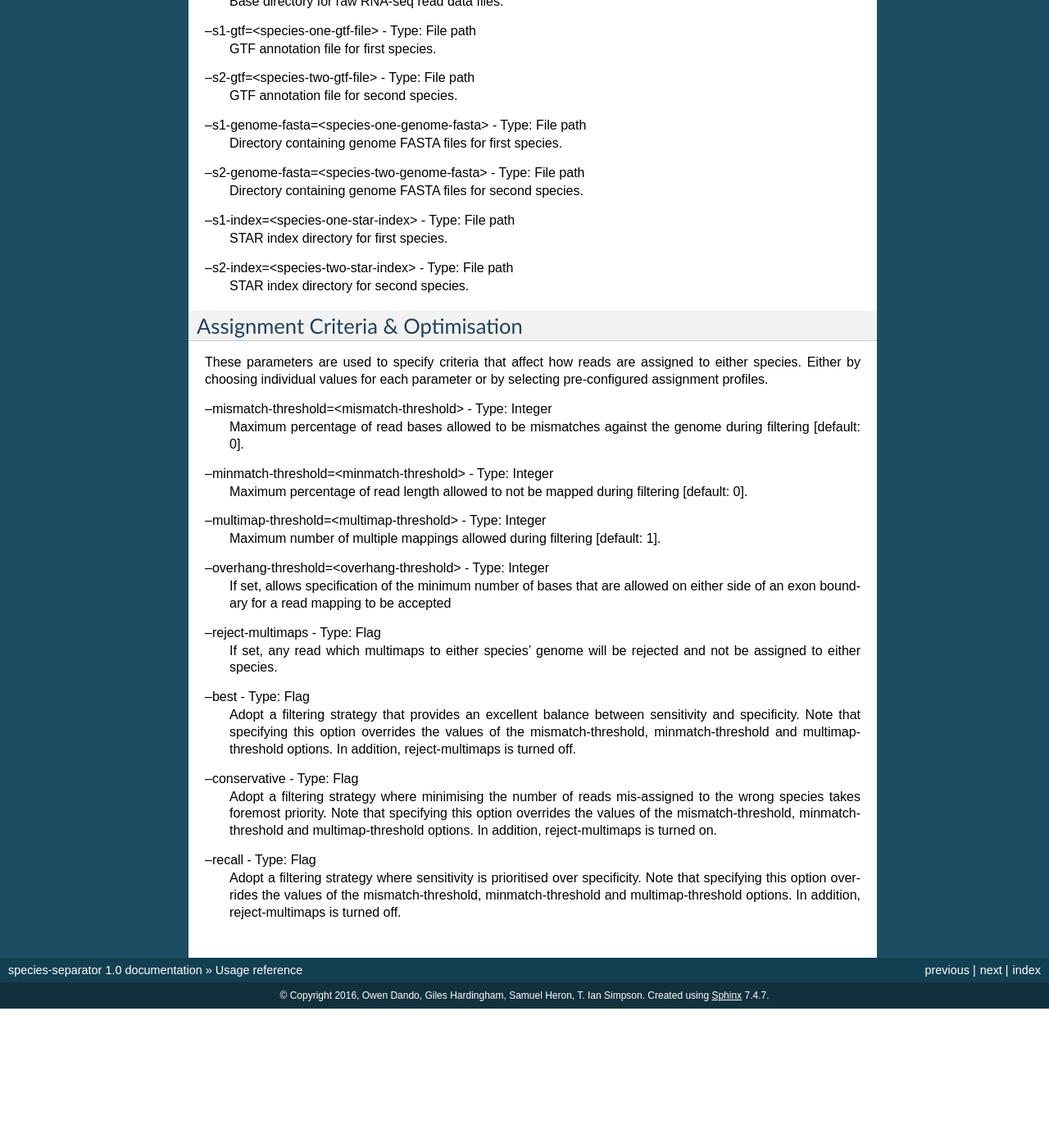
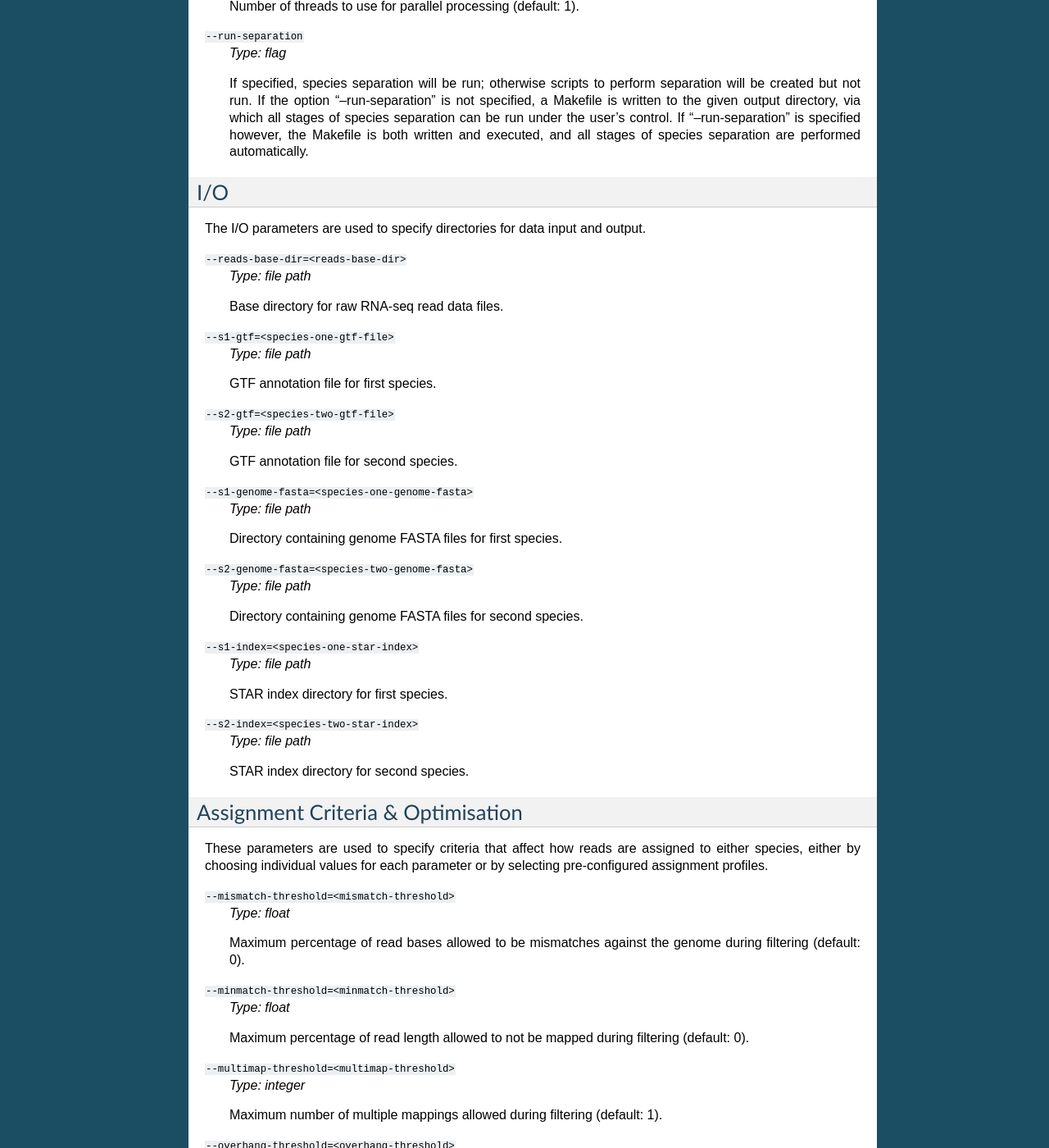
Before and after one commit to biomedicalinformaticsgroup/Sargasso, a Sphinx documentation site: the page built from docs/usage_reference.rst, in a window 1280 px wide and 1400 px high, scrolled down 1199 px. Shown: the whole window at 82% size. Built offline with Sphinx 7.4.7, drawn with Linux system fonts in a browser that asks for light colours; before the commit the page ends 2429 px from its top, so only the background shows below that; some of the changed text lies outside the part shown.

Commit message:
Formatting tweaks.

```diff
--- a/docs/usage_reference.rst
+++ b/docs/usage_reference.rst
@@ -1,105 +1,153 @@
 Usage reference
 ===============
 
-The pipeline contains a number of criteria and flags that can be specified to alter the behavour and functionality of the read assignment. These parameters will be listed and explained here for reference. They are grouped by their functionality.
+The main ``species_separator`` script has a number of command line options to alter the behaviour and functionary of read assignment. These parameters are listed and explained below for reference, grouped by their functionality.
 
 Core
 ----
 
-These parameters are required as the base minimum for the execution of the pipeline, they are the first four params and are entered sequentially in the following order.
+These parameters are required as the base minimum for the execution of the pipeline.
 
-<species-one> - Type: Text Parameter
+``<species-one>``
+    *Type: text parameter*
+
     Name of first species.
 
-<species-two> - Type: Text Parameter
+``<species-two>``
+    *Type: text parameter*
+
     Name of second species.
 
-<samples-file> - Type: File path
-    TSV file giving paths (relative to <reads-base-dir>) of raw RNA-seq read data files for each sample.
+``<samples-file>``
+    *Type: file path*
 
-<output-dir> - Type: File path
-    Output directory into which Makefile will be written, and in which species separation will be performed.
+    TSV file giving paths (relative to ``<reads-base-dir>``) of raw RNA-seq read data files for each sample.
+
+``<output-dir>``
+    *Type: file path*
+
+    Output directory into which the Makefile will be written, and in which species separation will be performed.
 
 
 Administrative
 --------------
 
-These parameters display or create information to help you understand this software package.
+These parameters display or create information to help you understand the software package.
 
-{help_option_spec} - Type: Flag
-    Outputs the pipeline's help documentation
+``-h --help``
+    *Type: flag*
 
-{ver_option_spec} - Type: Flag
-    Outputs the pipeline's version
+    Outputs the pipeline's help documentation.
 
-{log_option_spec} - Type: Flag
-    Writes log to file when executing the read assignment
+``-v --version``
+    *Type: flag*
+
+    Outputs the pipeline's version.
+
+``--log-level=<log-level>``
+    *Type: text parameter*
+
+    Sets the minimum severity level at which log messages will be output (one of debug, info, warning, error or critical).
 
 
 Performance
 -----------
 
-The performance parameters are optional parameters concerning the running of the pipeline.
+These are optional parameters concerning the running of the pipeline.
 
--t <num-threads> --num-threads=<num-threads> - Type: Integer
-    Number of threads to use for parallel processing. [default: 1]
+``-t <num-threads> --num-threads=<num-threads>``
+    *Type: integer*
 
---run-separation - Type: Flag
+    Number of threads to use for parallel processing (default: 1).
+
+``--run-separation``
+    *Type: flag*
+
     If specified, species separation will be run; otherwise scripts to perform separation will be created but not run. If the option "--run-separation" is not specified, a Makefile is written to the given output directory, via which all stages of species separation can be run under the user's control. If "--run-separation" is specified however, the Makefile is both written and executed, and all stages of species separation are performed automatically.
 
 
 I/O
 ---
 
-The I/O parameters are used to specify directories for data file input and output.
+The I/O parameters are used to specify directories for data input and output.
 
---reads-base-dir=<reads-base-dir> - Type: File path
+``--reads-base-dir=<reads-base-dir>``
+    *Type: file path*
+
     Base directory for raw RNA-seq read data files.
 
---s1-gtf=<species-one-gtf-file> - Type: File path
+``--s1-gtf=<species-one-gtf-file>``
+    *Type: file path*
+
     GTF annotation file for first species.
 
---s2-gtf=<species-two-gtf-file> - Type: File path
+``--s2-gtf=<species-two-gtf-file>``
+    *Type: file path*
+
     GTF annotation file for second species.
 
---s1-genome-fasta=<species-one-genome-fasta> - Type: File path
+``--s1-genome-fasta=<species-one-genome-fasta>``
+    *Type: file path*
+
     Directory containing genome FASTA files for first species.
 
---s2-genome-fasta=<species-two-genome-fasta> - Type: File path
+``--s2-genome-fasta=<species-two-genome-fasta>``
+    *Type: file path*
+
     Directory containing genome FASTA files for second species.
 
---s1-index=<species-one-star-index> - Type: File path
+``--s1-index=<species-one-star-index>``
+    *Type: file path*
+
     STAR index directory for first species.
 
---s2-index=<species-two-star-index> - Type: File path
+``--s2-index=<species-two-star-index>``
+    *Type: file path*
+
     STAR index directory for second species.
 
 
 Assignment Criteria & Optimisation
 ----------------------------------
 
-These parameters are used to specify criteria that affect how reads are assigned to either species. Either by choosing individual values for each parameter or by selecting pre-configured assignment profiles.
+These parameters are used to specify criteria that affect how reads are assigned to either species, either by choosing individual values for each parameter or by selecting pre-configured assignment profiles.
 
---mismatch-threshold=<mismatch-threshold> - Type: Integer
-    Maximum percentage of read bases allowed to be mismatches against the genome during filtering [default: 0].
+``--mismatch-threshold=<mismatch-threshold>``
+    *Type: float*
 
---minmatch-threshold=<minmatch-threshold> - Type: Integer
-    Maximum percentage of read length allowed to not be mapped during filtering [default: 0].
+    Maximum percentage of read bases allowed to be mismatches against the genome during filtering (default: 0).
 
---multimap-threshold=<multimap-threshold> - Type: Integer
-    Maximum number of multiple mappings allowed during filtering [default: 1].
+``--minmatch-threshold=<minmatch-threshold>``
+    *Type: float*
 
---overhang-threshold=<overhang-threshold> - Type: Integer
-    If set, allows specification of the minimum number of bases that are allowed on either side of an exon boundary for a read mapping to be accepted
+    Maximum percentage of read length allowed to not be mapped during filtering (default: 0).
 
---reject-multimaps - Type: Flag
+``--multimap-threshold=<multimap-threshold>``
+    *Type: integer*
+
+    Maximum number of multiple mappings allowed during filtering (default: 1).
+
+``--overhang-threshold=<overhang-threshold>``
+    *Type: integer*
+
+    If set, specifies the minimum number of bases that are required on either side of an exon boundary for a read mapping to be accepted.
+
+``--reject-multimaps``
+    *Type: flag*
+
     If set, any read which multimaps to either species' genome will be rejected and not be assigned to either species.
 
---best - Type: Flag
-    Adopt a filtering strategy that provides an excellent balance between sensitivity and specificity. Note that specifying this option overrides the values of the mismatch-threshold, minmatch-threshold and multimap-threshold options. In addition, reject-multimaps is turned off.
+``--best``
+    *Type: flag*
 
---conservative - Type: Flag
-    Adopt a filtering strategy where minimising the number of reads mis-assigned to the wrong species takes foremost priority. Note that specifying this option overrides the values of the mismatch-threshold, minmatch-threshold and multimap-threshold options. In addition, reject-multimaps is turned on.
+    Adopt a filtering strategy that provides an excellent balance between sensitivity and specificity. Note that specifying this option overrides the values of the ``--mismatch-threshold``, ``--minmatch-threshold`` and ``--multimap-threshold`` options. In addition, ``--reject-multimaps`` is turned off.
 
---recall - Type: Flag
-    Adopt a filtering strategy where sensitivity is prioritised over specificity. Note that specifying this option overrides the values of the mismatch-threshold, minmatch-threshold and multimap-threshold options. In addition, reject-multimaps is turned off.
+``--conservative``
+    *Type: flag*
+
+    Adopt a filtering strategy where minimising the number of reads mis-assigned to the wrong species takes foremost priority. Note that specifying this option overrides the values of the ``--mismatch-threshold``, ``--minmatch-threshold`` and ``--multimap-threshold options``. In addition, ``--reject-multimaps`` is turned on.
+
+``--recall``
+    *Type: flag*
+
+    Adopt a filtering strategy where sensitivity is prioritised over specificity. Note that specifying this option overrides the values of the ``--mismatch-threshold``, ``--minmatch-threshold`` and ``--multimap-threshold`` options. In addition, ``--reject-multimaps`` is turned off.
```
